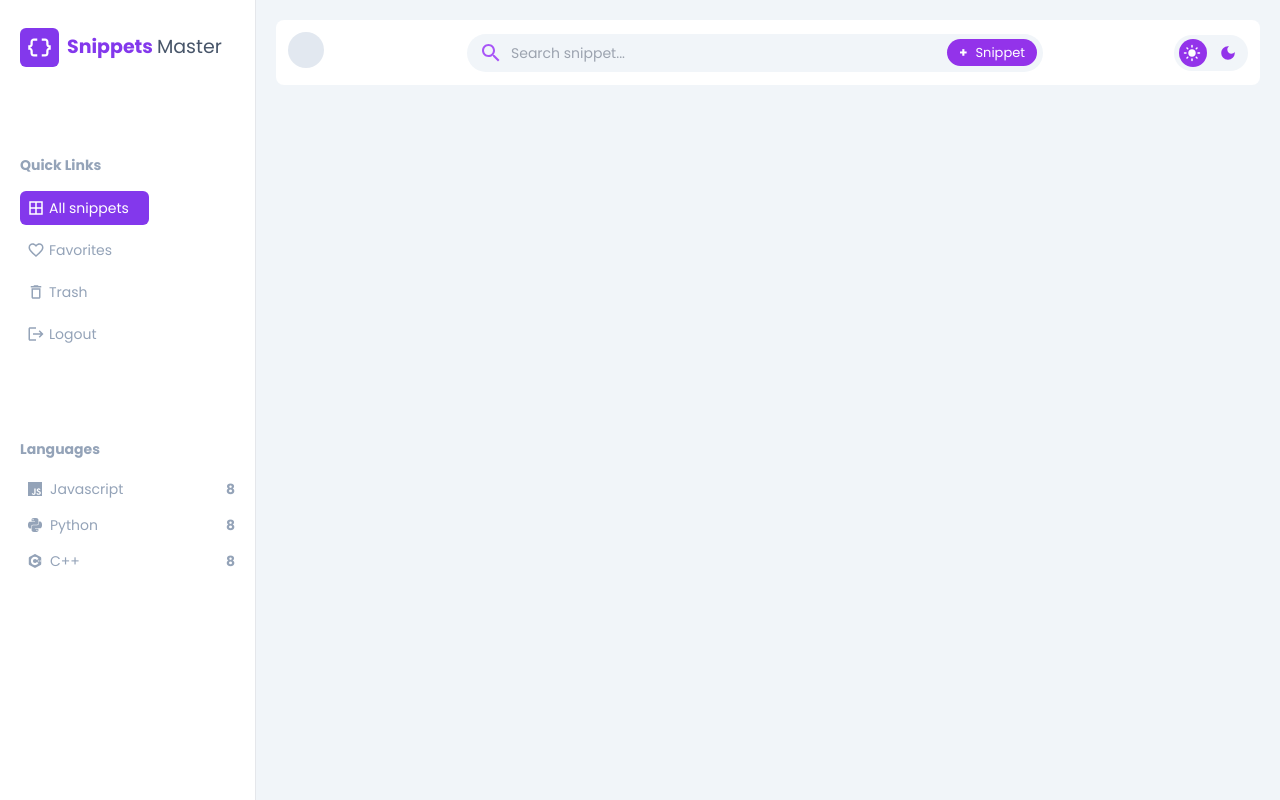
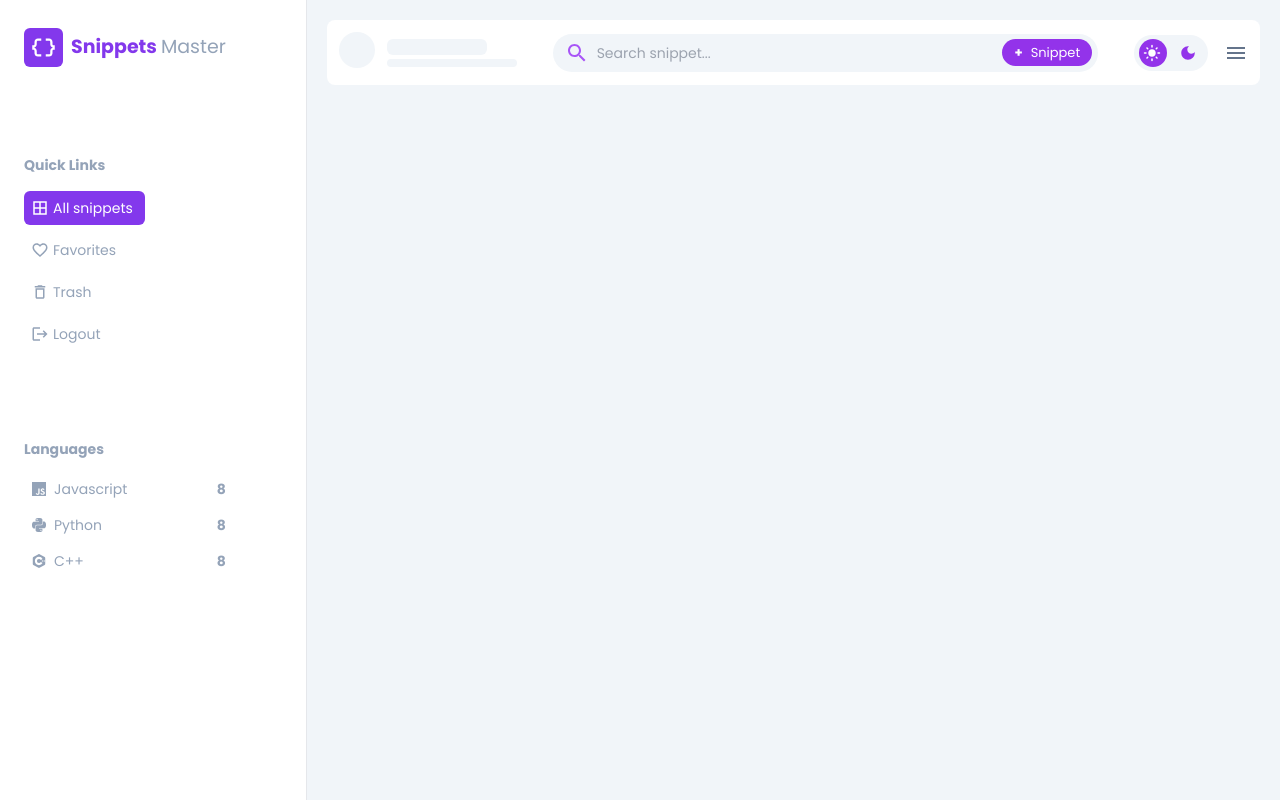
Before and after one commit to Krouta1/code-snippet-app, a Next.js app: page /my-notes in a window 1280 px wide. Built offline with nearby package versions, Linux system fonts and the light colour scheme; no server answers.

Commit message:
changes on responsivnes and darkmode

```diff
--- a/app/components/ContentArea/ContentArea.tsx
+++ b/app/components/ContentArea/ContentArea.tsx
@@ -1,9 +1,17 @@
+"use client";
 import React from "react";
 import Topbar from "../Topbar/Topbar";
+import { useGlobalContext } from "@/ContextApi";
 
 const ContentArea = () => {
+  const {
+    darkModeObject: { darkMode },
+  } = useGlobalContext();
+
   return (
-    <div className="w-4/5 bg-slate-100 p-5">
+    <div
+      className={`w-full bg-slate-100 p-5 ${darkMode[1].isSelected ? "bg-slate-700" : "bg-slate-100"}`}
+    >
       <Topbar />
     </div>
   );
--- a/app/components/Navbar/Logo.tsx
+++ b/app/components/Navbar/Logo.tsx
@@ -4,12 +4,12 @@ import DataObjectIcon from "@mui/icons-material/DataObject";
 const Logo = () => {
   return (
     <div className="flex items-center gap-2">
-      <div className={`bg-primary rounded-md p-[6px]`}>
+      <div className={`rounded-md bg-primary p-[6px]`}>
         <DataObjectIcon style={{ fontSize: 27, color: "white" }} />
       </div>
       <div className="flex gap-1 text-[19px]">
-        <span className={`text-primary font-bold`}>Snippets</span>
-        <span className="text-slate-600">Master</span>
+        <span className={`font-bold text-primary`}>Snippets</span>
+        <span className="text-slate-400">Master</span>
       </div>
     </div>
   );
--- a/app/components/Sidebar/Sidebar.tsx
+++ b/app/components/Sidebar/Sidebar.tsx
@@ -1,11 +1,19 @@
+"use client";
 import React from "react";
 import Logo from "../Navbar/Logo";
 import QuickLinks from "./QuickLinks";
 import Languages from "./Languages";
+import { useGlobalContext } from "@/ContextApi";
 
 const Sidebar = () => {
+  const {
+    darkModeObject: { darkMode },
+  } = useGlobalContext();
+
   return (
-    <div className="flex h-screen w-1/5 flex-col gap-2 border-r p-5 pt-7">
+    <div
+      className={`flex h-screen flex-col gap-2 border-r p-6 pr-20 pt-7 max-md:hidden ${darkMode[1].isSelected ? "bg-slate-800" : "bg-white"}`}
+    >
       <Logo />
       <QuickLinks />
       <Languages />
--- a/app/components/Topbar/DarkMode.tsx
+++ b/app/components/Topbar/DarkMode.tsx
@@ -19,7 +19,9 @@ const DarkMode = () => {
   }
 
   return (
-    <div className="flex h-[36px] w-[74px] items-center gap-2 rounded-3xl bg-slate-100 pl-[5px]">
+    <div
+      className={`flex h-[36px] w-[74px] items-center gap-2 rounded-3xl ${darkMode[1].isSelected ? "bg-slate-600" : "bg-slate-100"} pl-[5px]`}
+    >
       {darkMode.map((item) => (
         <div
           key={item.id}
@@ -27,7 +29,7 @@ const DarkMode = () => {
             item.isSelected
               ? "bg-purple-600 text-white"
               : "bg-slate-100 text-purple-600"
-          }`}
+          } `}
           onClick={() => handleDarkMode(item.id)}
         >
           {item.icon}
--- a/app/components/Topbar/ProfileUser.tsx
+++ b/app/components/Topbar/ProfileUser.tsx
@@ -1,4 +1,5 @@
 "use client";
+import { useGlobalContext } from "@/ContextApi";
 import { useUser } from "@clerk/nextjs";
 import Image from "next/image";
 import React from "react";
@@ -7,14 +8,24 @@ const ProfileUser = () => {
   const { user } = useUser();
   const imageUrl = user?.imageUrl;
 
-  const loading = (
-    <div className="mb-[5px] h-9 w-9 rounded-full bg-slate-200"></div>
+  const {
+    darkModeObject: { darkMode },
+  } = useGlobalContext();
+
+  const loadingImage = (
+    <div className="mb-[5px] h-9 w-9 rounded-full bg-slate-100"></div>
+  );
+  const loadingUserName = (
+    <span className="h-4 w-[100px] rounded-md bg-slate-100"></span>
+  );
+  const loadingUserEmail = (
+    <span className="h-2 w-[130px] rounded-md bg-slate-100"></span>
   );
 
   return (
     <div className="flex items-center gap-3">
       {!user ? (
-        loading
+        loadingImage
       ) : (
         <div>
           <Image
@@ -26,11 +37,25 @@ const ProfileUser = () => {
           />
         </div>
       )}
-      <div className="flex flex-col text-sm">
-        <span className="font-semibold text-slate-900">{user?.fullName}</span>
-        <span className="text-[11px] text-slate-500">
-          {user?.emailAddresses[0].emailAddress}
-        </span>
+      <div
+        className={`flex flex-col text-sm max-md:hidden ${!user ? "gap-1" : ""}`}
+      >
+        {!user ? (
+          loadingUserName
+        ) : (
+          <span
+            className={`font-semibold text-slate-900 ${darkMode[1].isSelected ? "text-slate-100" : "text-slate-900"}`}
+          >
+            {user?.fullName}
+          </span>
+        )}
+        {!user ? (
+          loadingUserEmail
+        ) : (
+          <span className="text-[11px] text-slate-500">
+            {user?.emailAddresses[0].emailAddress}
+          </span>
+        )}
       </div>
     </div>
   );
--- a/app/components/Topbar/SearchBar.tsx
+++ b/app/components/Topbar/SearchBar.tsx
@@ -1,14 +1,22 @@
+"use client";
 import React from "react";
 import Search from "@mui/icons-material/Search";
+import { useGlobalContext } from "@/ContextApi";
 
 const SearchBar = () => {
+  const {
+    darkModeObject: { darkMode },
+  } = useGlobalContext();
+
   return (
-    <div className="relative flex h-[38px] w-3/5 items-center gap-2 rounded-3xl bg-slate-100 pl-3">
+    <div
+      className={`relative flex h-[38px] w-3/5 items-center gap-2 rounded-3xl bg-slate-100 pl-3 ${darkMode[1].isSelected ? "bg-slate-700" : "bg-slate-100"}`}
+    >
       <Search className="text-purple-500" />
       <input
         type="text"
         placeholder="Search snippet..."
-        className="w-[70%] bg-slate-100 text-sm text-slate-500 outline-none"
+        className={`w-[70%] text-sm text-slate-500 outline-none ${darkMode[1].isSelected ? "bg-slate-700" : "bg-slate-100"}`}
       />
       <AddSnippetButton />
     </div>
@@ -19,7 +27,7 @@ function AddSnippetButton() {
   return (
     <div className="absolute right-[6px] top-[5px] flex cursor-pointer select-none items-center gap-2 rounded-3xl bg-purple-600 p-1 px-3 text-[13px] text-white">
       <div className="font-bold">+</div>
-      <div>Snippet</div>
+      <div className="max-md:hidden">Snippet</div>
     </div>
   );
 }
--- /dev/null
+++ b/app/components/Topbar/SidebarMenuIcon.tsx
@@ -0,0 +1,10 @@
+import { MenuOutlined } from "@mui/icons-material";
+import React from "react";
+
+const SidebarMenuIcon = () => {
+  return (
+    <MenuOutlined className="hidden cursor-pointer text-slate-500 max-md:block" />
+  );
+};
+
+export default SidebarMenuIcon;
--- a/app/components/Topbar/Topbar.tsx
+++ b/app/components/Topbar/Topbar.tsx
@@ -1,14 +1,26 @@
+"use client";
 import React from "react";
 import ProfileUser from "./ProfileUser";
 import SearchBar from "./SearchBar";
 import DarkMode from "./DarkMode";
+import { useGlobalContext } from "@/ContextApi";
+import SidebarMenuIcon from "./SidebarMenuIcon";
 
 const Topbar = () => {
+  const {
+    darkModeObject: { darkMode },
+  } = useGlobalContext();
+
   return (
-    <div className="flex items-center justify-between rounded-lg bg-white p-3">
+    <div
+      className={`flex items-center justify-between rounded-lg p-3 ${darkMode[1].isSelected ? "bg-slate-800 text-white" : "bg-white"}`}
+    >
       <ProfileUser />
       <SearchBar />
-      <DarkMode />
+      <div className="flex items-center gap-4">
+        <DarkMode />
+        <SidebarMenuIcon />
+      </div>
     </div>
   );
 };
--- a/app/my-notes/page.tsx
+++ b/app/my-notes/page.tsx
@@ -3,7 +3,7 @@ import Sidebar from "../components/Sidebar/Sidebar";
 
 const MyNotesPage = async () => {
   return (
-    <div className="flex">
+    <div className="flex max-md:flex-col">
       <Sidebar />
       <ContentArea />
     </div>
```
